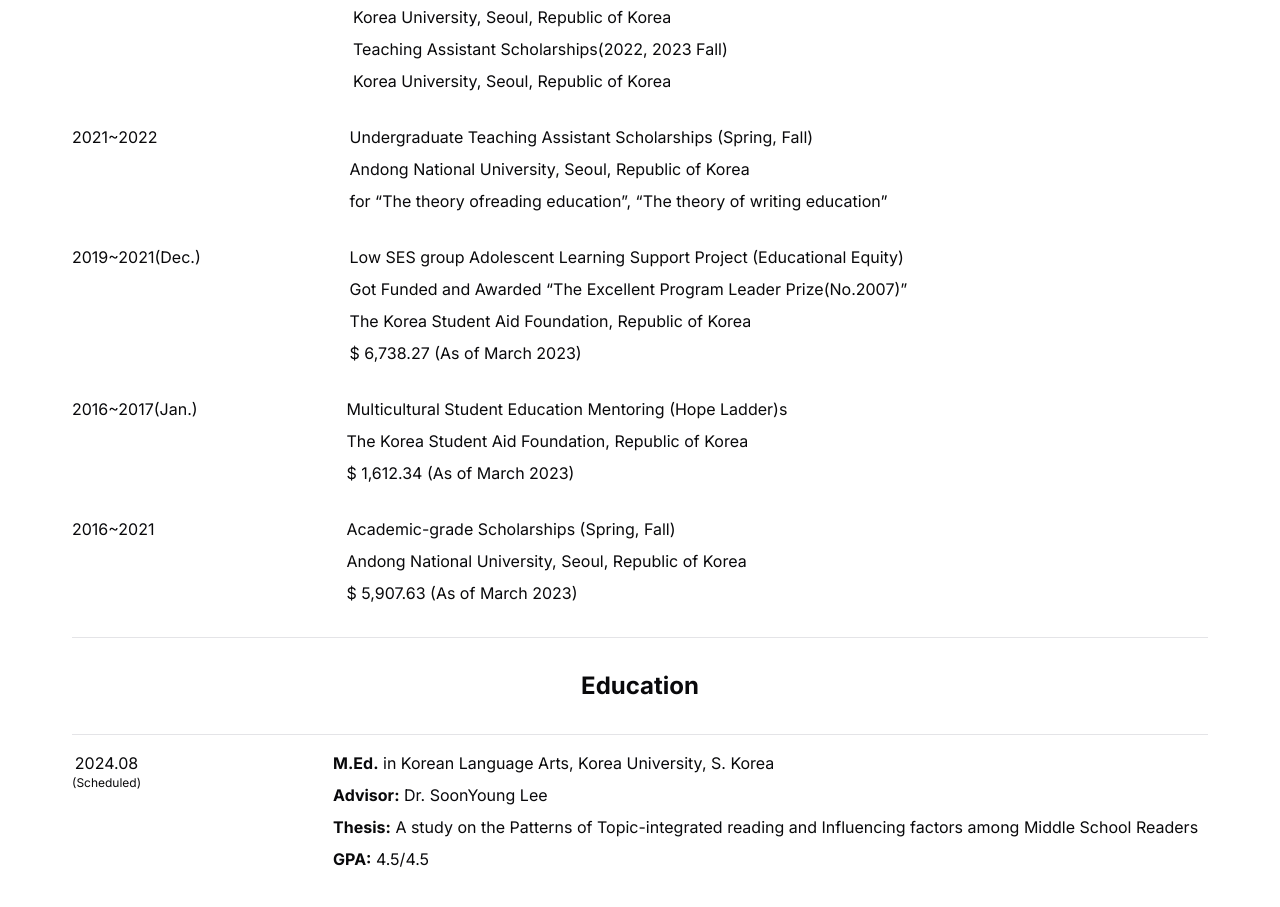
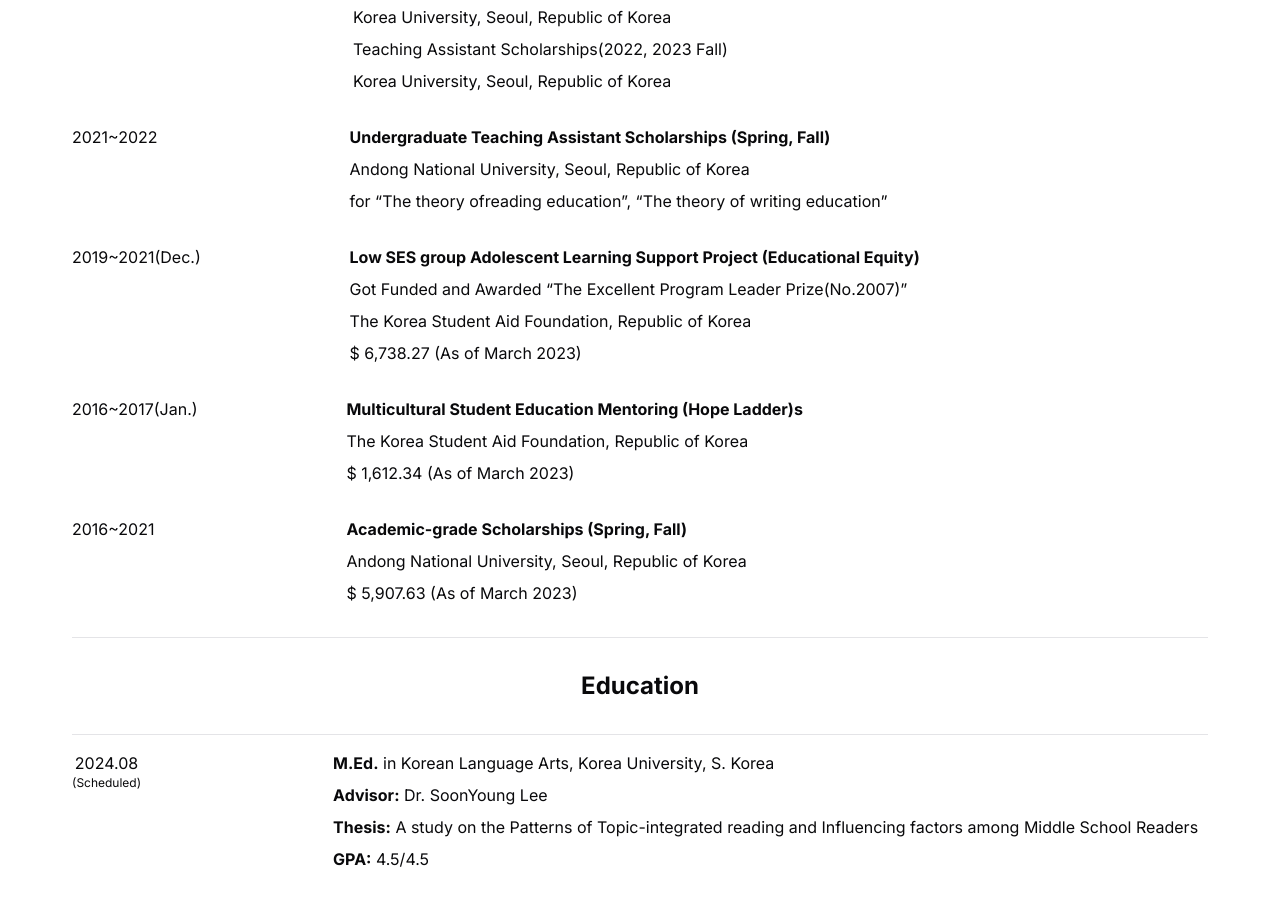
Before and after one commit to minseok1109/seongyup, a Next.js app: page / in a window 1280 px wide. Shown: the part 1740-2647 px from the top of the page. Built offline with nearby package versions, Linux system fonts and the light colour scheme.

Commit message:
수정사항 반영

```diff
--- a/app/page.tsx
+++ b/app/page.tsx
@@ -128,7 +128,7 @@
           <ul className="flex justify-start gap-48 mb-8">
             <span>2021~2022</span>
             <div className="flex flex-col gap-2">
-              <li>
+              <li className="font-bold">
                 Undergraduate Teaching Assistant Scholarships (Spring, Fall)
               </li>
               <li>Andong National University, Seoul, Republic of Korea</li>
@@ -141,7 +141,7 @@
           <ul className="flex justify-start gap-[9.3rem] mb-8">
             <span>2019~2021(Dec.)</span>
             <div className="flex flex-col gap-2">
-              <li>
+              <li className="font-bold">
                 Low SES group Adolescent Learning Support Project (Educational
                 Equity)
               </li>
@@ -156,7 +156,9 @@
           <ul className="flex justify-start gap-[9.3rem] mb-8">
             <span>2016~2017(Jan.)</span>
             <div className="flex flex-col gap-2">
-              <li>Multicultural Student Education Mentoring (Hope Ladder)s</li>
+              <li className="font-bold">
+                Multicultural Student Education Mentoring (Hope Ladder)s
+              </li>
               <li>The Korea Student Aid Foundation, Republic of Korea</li>
               <li> $ 1,612.34 (As of March 2023)</li>
             </div>
@@ -164,7 +166,9 @@
           <ul className="flex justify-start gap-48 mb-8">
             <span>2016~2021</span>
             <div className="flex flex-col gap-2">
-              <li>Academic-grade Scholarships (Spring, Fall)</li>
+              <li className="font-bold">
+                Academic-grade Scholarships (Spring, Fall)
+              </li>
               <li>Andong National University, Seoul, Republic of Korea</li>
               <li> $ 5,907.63 (As of March 2023) </li>
             </div>
--- a/app/project/Kosaf-HOPE-LADDER/page.tsx
+++ b/app/project/Kosaf-HOPE-LADDER/page.tsx
@@ -43,8 +43,8 @@
         </p>
       </div>
       <div className="flex items-center gap-2 justify-center my-8">
-        <Image src="/kosaf1.jpg" width={400} height={400} alt={'kosaf'} />
-        <Image src="/kosaf2.jpg" width={400} height={400} alt={'kosaf'} />
+        <Image src="/kosaf1.jpg" width={400} height={600} alt={'kosaf'} />
+        <Image src="/ksaf2.jpeg" width={400} height={400} alt={'kosaf'} />
       </div>
       <div className="flex flex-col items-center">
         <div className="border-2 flex flex-col p-8 gap-2 border-black w-[1000px] my-4">
--- a/app/project/dear/page.tsx
+++ b/app/project/dear/page.tsx
@@ -34,7 +34,7 @@
           profiles.
         </p>
       </div>
-      <h1 className="text-center text-2xl font-bold my-8">
+      <h1 className="text-center text-2xl font-bold mt-8 mb-12">
         &lt;Process of the Project &gt;
       </h1>
       <Image
--- a/app/project/police-project/page.tsx
+++ b/app/project/police-project/page.tsx
@@ -48,7 +48,7 @@
         </div>
       </div>
       <div className="flex flex-col items-center">
-        <h1 className="text-center text-2xl font-bold">
+        <h1 className="text-center text-2xl font-bold mb-12">
           &lt;Process of the Project &gt;
         </h1>
         <Image
```
Also changed, not shown: .codesandbox/tasks.json (added), .devcontainer/devcontainer.json (added), public/ksaf2.jpeg (added), public/police1.jpg.
